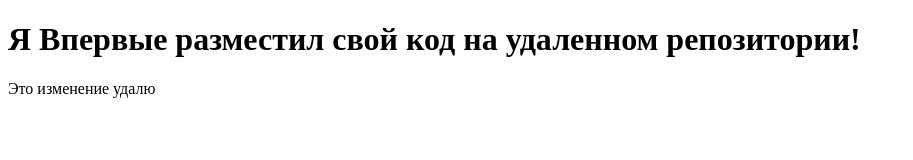
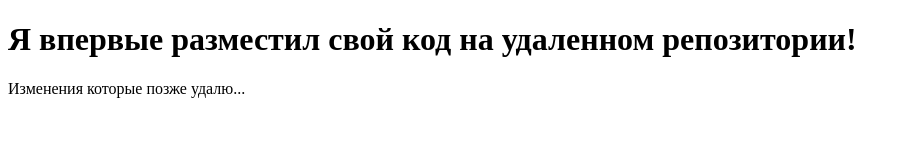
Before and after one commit to marininArt/test_repo, a plain HTML site: page index.html in a window 1280 px wide. Shown: the whole page, without its empty margins (0-913 px from the left). Drawn offline with Linux system fonts and the light colour scheme.

Commit message:
Revert "Ошибка"
This reverts commit 713f6adcead9c8b2623b3d922988a51b84d3fb6c.

```diff
--- a/index.html
+++ b/index.html
@@ -7,7 +7,7 @@
     <title>New git project</title>
 </head>
 <body>
-    <h1>Я Впервые разместил свой код на удаленном репозитории!</h1>
-    <p>Это изменение удалю</p>
+    <h1>Я впервые разместил свой код на удаленном репозитории!</h1>
+    <p>Изменения которые позже удалю...</p>
 </body>
 </html>
```
